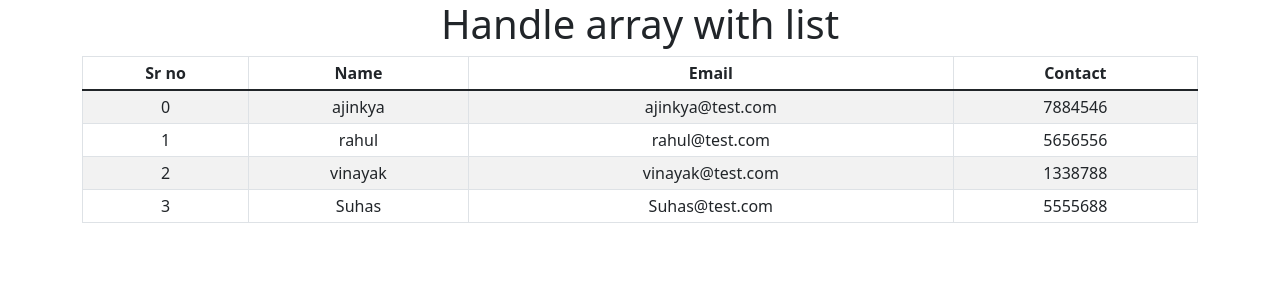
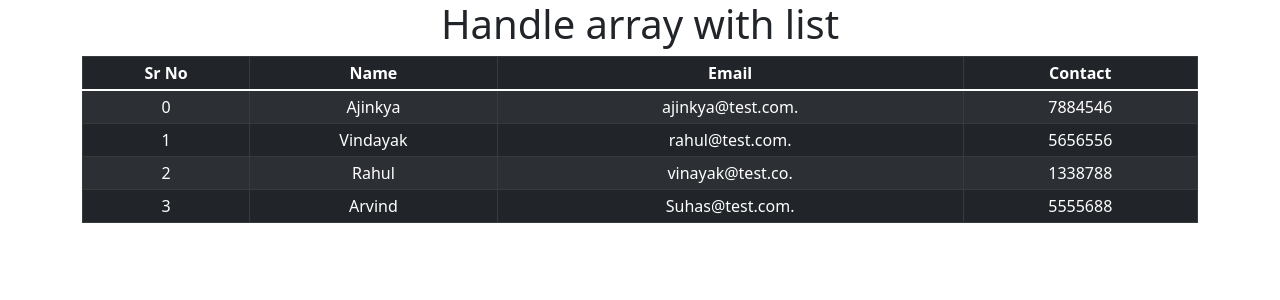
Before and after one commit to gulhaneaj007/reactapp, a React (Create React App) app: page / in a window 1280 px wide. Shown: the top 300 px of the page. Built offline with nearby package versions, Linux system fonts and the light colour scheme.

Commit message:
handle array list map function part 2

```diff
--- a/src/App.js
+++ b/src/App.js
@@ -1,45 +1,55 @@
 import React from "react";
 import { Table } from "react-bootstrap";
-// import { Alert, Button,Spinner } from 'react-bootstrap';
+// import { Carousel } from 'react-bootstrap';
 import "./App.css";
 function App() {
-  const student = [
-    { name: "ajinkya", email: "ajinkya@test.com", no: 7884546 },
-    { name: "rahul", email: "rahul@test.com", no: 5656556 },
-    { name: "vinayak", email: "vinayak@test.com", no: 1338788 },
-    { name: "Suhas", email: "Suhas@test.com", no: 5555688 },
+  const result = [
+    { name: "Ajinkya", email: "ajinkya@test.com.", no: 7884546 },
+    { name: "Vindayak", email: "rahul@test.com.", no: 5656556 },
+    { name: "Rahul", email: "vinayak@test.co.", no: 1338788 },
+    { name: "Arvind", email: "Suhas@test.com.", no: 5555688 },
   ];
 
-  student.map((key) => {
-    console.log("my name is :", key);
-    return true;
-  });
+  // result.map((key) => {
+  //   console.log("my name is :", key);
+  //   return true;
+  // });
 
   return (
     <>
-
       <div className="App container">
         <h1>Handle array with list</h1>
+        {/* <Carousel>
+          {result.map((key)=>(
+            <Carousel.Item>
+              <img className="d-block w-100" src="https://images.ctfassets.net/hrltx12pl8hq/4N1NeoHTaT8nI0x7p1jCGk/5a6054a5046b7749a6b78ad3ca1eb57f/water-splash-clr-shutterstock_258421805.jpg?fit=fill&w=480&h=270&fm=webp" alt="First slide" />
+              <Carousel.Caption>
+                <h3>{key.name} : slide lable</h3>
+                <p>{key.email}</p>
+              </Carousel.Caption>
+            </Carousel.Item>
 
-        <Table striped bordered hover size="sm">
+          ))}
+
+        </Carousel> */}
+
+        <Table striped bordered variant="dark" size="sm">
           <thead>
             <tr>
-              <th>Sr no</th>
+              <th>Sr No</th>
               <th> Name</th>
               <th>Email</th>
               <th>Contact</th>
             </tr>
           </thead>
           <tbody>
-            {student.map((data,ind) => (
-              <>
-                <tr>
-                <td>{ind}</td>
-                  <td>{data.name}</td>
-                  <td>{data.email}</td>
-                  <td>{data.no}</td>
-                </tr>
-              </>
+            {result.map((data, i) => (
+              <tr key={i}>
+                <td>{i}</td>
+                <td>{data.name}</td>
+                <td>{data.email}</td>
+                <td>{data.no}</td>
+              </tr>
             ))}
           </tbody>
         </Table>
--- a/src/index.js
+++ b/src/index.js
@@ -7,9 +7,10 @@ import 'bootstrap/dist/css/bootstrap.min.css';
 
 const root = ReactDOM.createRoot(document.getElementById('root'));
 root.render(
-  <React.StrictMode>
-    <App />
-  </React.StrictMode>
+  <App />
+  // <React.StrictMode>
+
+  // </React.StrictMode>
 );
 
 // If you want to start measuring performance in your app, pass a function
```
